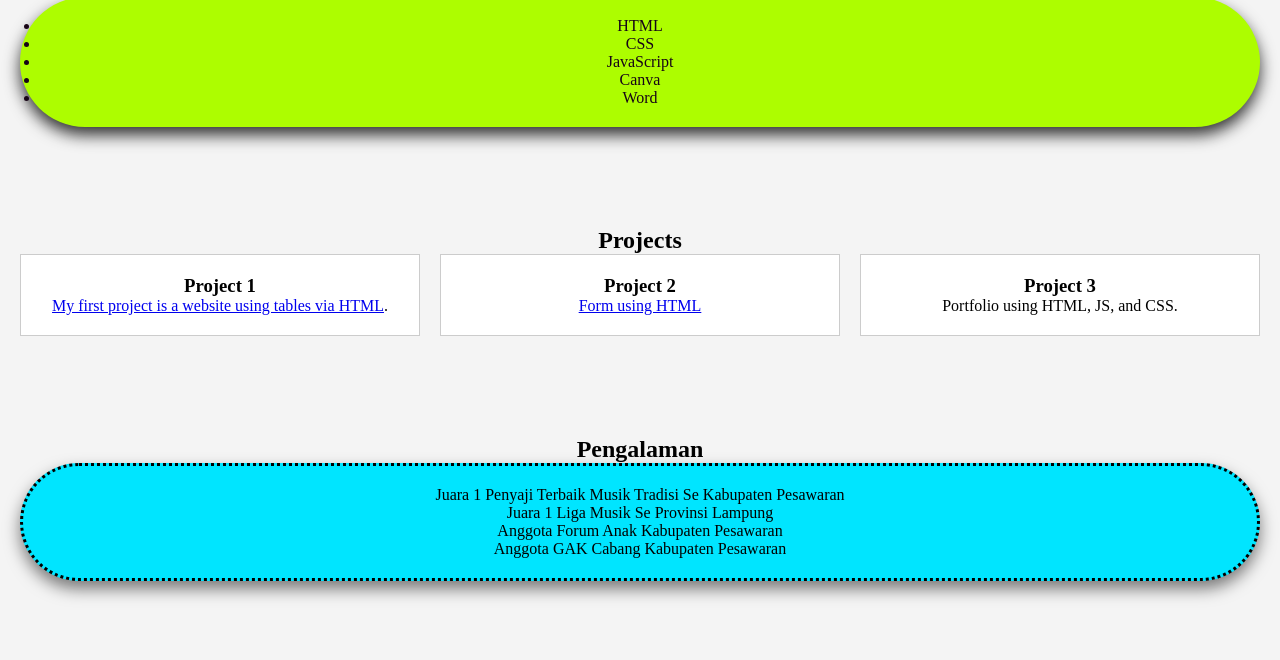
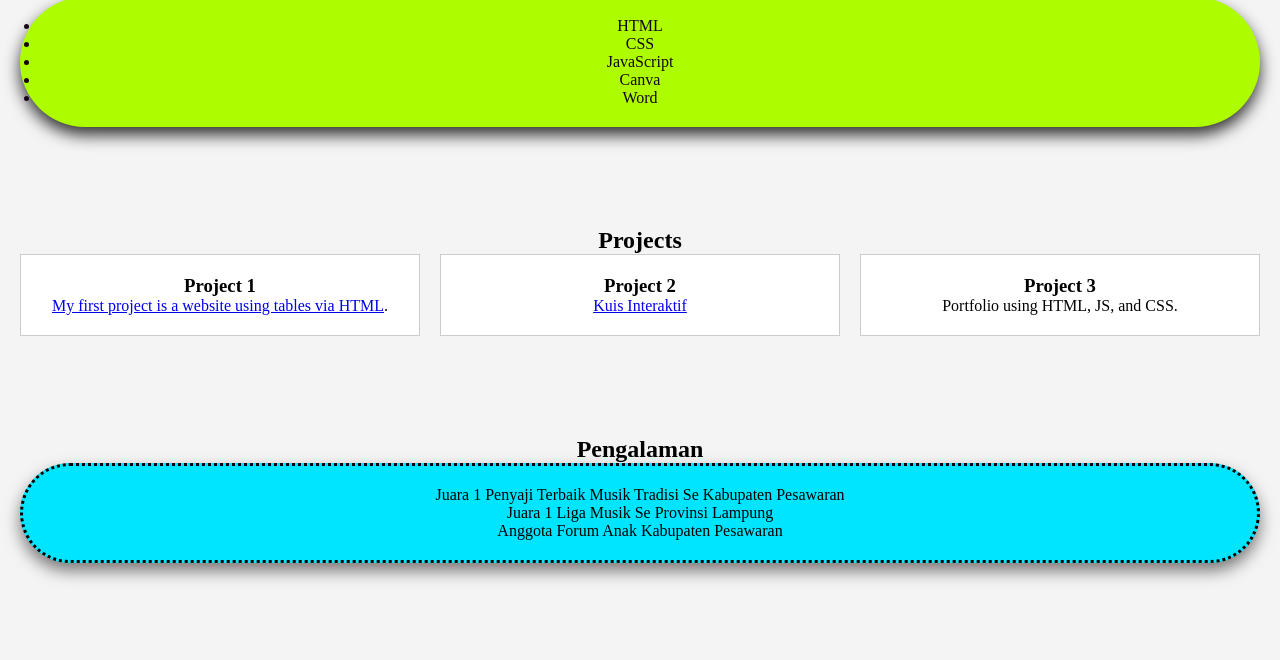
Before and after one commit to diniaaaa/dinia, a plain HTML site: page index.html in a window 1280 px wide. Shown: the part 1769-2429 px from the top of the page. Drawn offline with nearby package versions, Linux system fonts and the light colour scheme.

Commit message:
Update index.html

```diff
--- a/index.html
+++ b/index.html
@@ -76,7 +76,7 @@
             </div>
             <div class="project-card" data-aos="fade-up">
                 <h3>Project 2</h3>
-                <p><a href="form2.html">Form using HTML</a></p>
+                <p><a href="https://kuis-dinia.vercel.app/">Kuis Interaktif</a></p>
             </div>
             <div class="project-card" data-aos="zoom-in">
                 <h3>Project 3</h3>
@@ -89,7 +89,7 @@
     <section id="experience"  data-aos="fade-up">
         <h2>Pengalaman</h2>
         <div class="experience-content">
-            <center><p>Juara 1 Penyaji Terbaik Musik Tradisi Se Kabupaten Pesawaran <br>Juara 1 Liga Musik Se Provinsi Lampung <br>Anggota Forum Anak Kabupaten Pesawaran <br>Anggota GAK Cabang Kabupaten Pesawaran</p></center>
+            <center><p>Juara 1 Penyaji Terbaik Musik Tradisi Se Kabupaten Pesawaran <br>Juara 1 Liga Musik Se Provinsi Lampung <br>Anggota Forum Anak Kabupaten Pesawaran </p></center>
     </section>
 
     <section id="contact">
```
